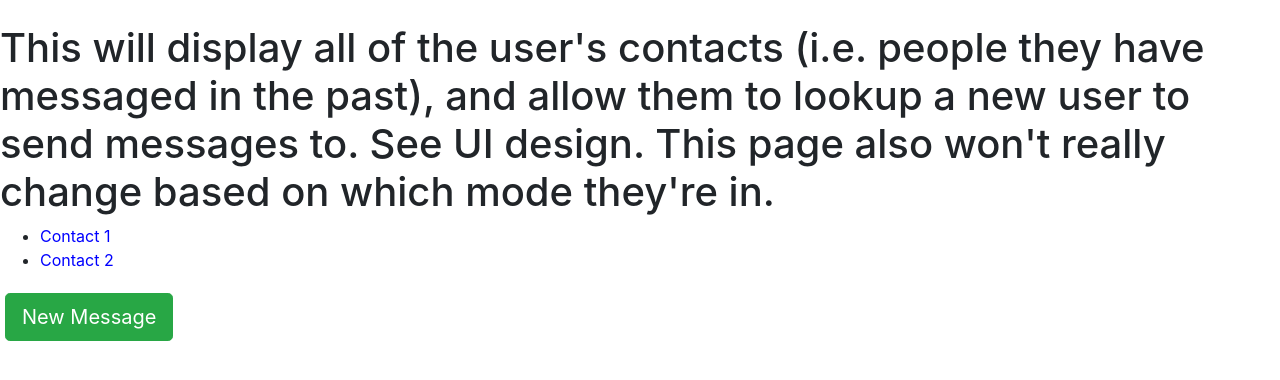
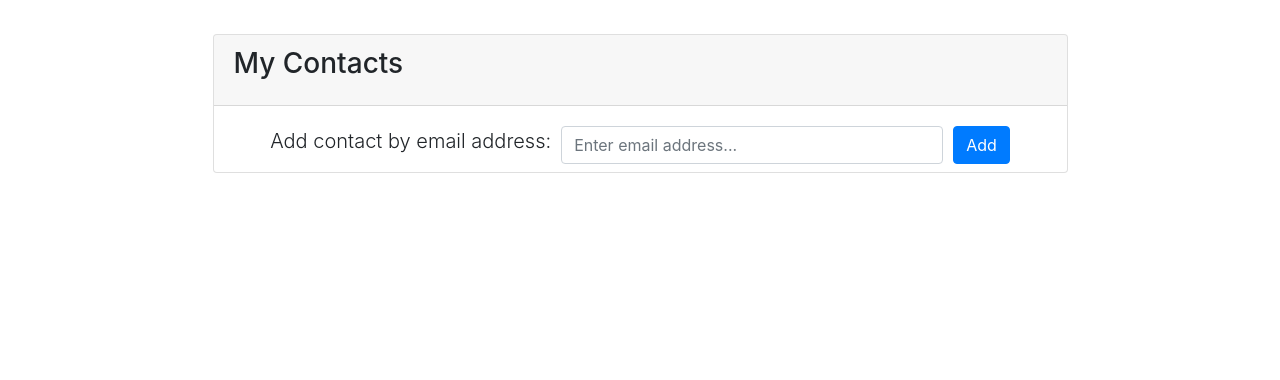
Before and after one commit to quinnlewis98/QuickTutor, a Django app: page /contacts/ in a window 1280 px wide. Shown: the part 56-436 px from the top of the page. Run offline with Django 3.2, Linux system fonts and the light colour scheme; the visitor is signed in with stand-in values (Sample User, id 1); data comes from the database, SQL or seed files in the repository; parts of the project's set-up code (start-up, migrations or seed data) failed here and were passed over; some libraries are stand-ins or nearby versions.

Commit message:
messaging feature! the way the messages are displayed needs to be styled still

```diff
--- a/app/admin.py
+++ b/app/admin.py
@@ -1,9 +1,11 @@
 from django.contrib import admin
 from django.contrib.auth.admin import UserAdmin as DjangoUserAdmin
-from .models import Request, User
+from .models import Request, User, Message, Conversation
 # Register your models here.
 admin.site.register(Request)
 admin.site.register(User)
+admin.site.register(Message)
+admin.site.register(Conversation)
 
 
 class UserAdmin(DjangoUserAdmin):
--- a/app/static/app/style.css
+++ b/app/static/app/style.css
@@ -57,8 +57,18 @@
     padding: 20px;
   }
 
-  #viewProfile, #editButton, #offerHelp {
+#viewProfile, #editButton, #offerHelp {
     background-color: #6cbcaf;
     border-color: #6cbcaf;
     color: white;
-  }
+}
+
+.message {
+    margin-top: auto;
+    margin-bottom: auto;
+    margin-left: 10px;
+    border-radius: 25px;
+    background-color: #82ccdd;
+    padding: 10px;
+    position: relative;
+}
--- a/app/templates/app/contacts.html
+++ b/app/templates/app/contacts.html
@@ -8,7 +8,10 @@
     <!-- Bootstrap CSS -->
     <link rel="stylesheet" href="https://stackpath.bootstrapcdn.com/bootstrap/4.4.1/css/bootstrap.min.css" integrity="sha384-Vkoo8x4CGsO3+Hhxv8T/Q5PaXtkKtu6ug5TOeNV6gBiFeWPGFN9MuhOf23Q9Ifjh" crossorigin="anonymous">
     <!-- Our CSS -->
-    <link rel="stylesheet" type="text/css" href="static/app/style.css">
+    <link rel="stylesheet" type="text/css" href="../../static/app/style.css">
+
+      {% load app_extras %} <!-- For zip function -->
+
     <title>Contacts</title>
   </head>
   <body>
@@ -48,15 +51,46 @@
 
     </nav><br>
 
-    <h1>This will display all of the user's contacts (i.e. people they have messaged in the past), and allow them
-    to lookup a new user to send messages to. See UI design. This page also won't really change based on which mode
-    they're in. </h1>
-    <ul>
-      <li> <a onclick="location.href = 'http://localhost:8000/messages/';"> <font color="blue"> Contact 1 </font> </a> </li>
-      <li> <a onclick="location.href = 'http://localhost:8000/messages/';"> <font color="blue"> Contact 2 </font> </a> </li>
-    </ul>
-    <button type="button" style="margin:5px;" class="btn btn-success btn-lg">New Message</button><br>
+    <div class="container">
+      <div class="row">
+        <div class="card w-75" style="margin: 10px auto;">
+          <div class="card-header" style="margin-bottom: 20px">
+            <div class="card-title"><h3>My Contacts</h3></div>
+          </div>
+          <!-- If the user has existing contacts/conversations, display them in a list below -->
+          {% if emails %}
+            <!-- Iterate through contacts and display in list -->
+            {% for email, name in emails|zip:names %}
+              <div class="row" style="margin-bottom: 20px; margin-left: 20px">
+                <p class="lead"> {{ name }} | {{ email }} </p>
+                <form action="/contacts/" method="post" style="margin-left: 20px;">
+                  {% csrf_token %}
+                  <input type="hidden" name="contact" value="{{ email }}">
+                  <input name="action" type="submit" value="Message" class="btn btn-primary">
+                </form>
+              </div>
+            {% endfor %}
+          <hr/>
+          {% endif %}
 
+    <!-- Add contact form below -->
+          <div class="row justify-content-center">
+          <p class="lead" style="margin-right: 5px;"> Add contact by email address: </p>
+          <form class="inline" action="/contacts/" method="post">
+            {% csrf_token %}
+            <div class="form-row align-items-center">
+              <div class="col-auto" style="margin-right: 5px;">
+                <input type="text" size="30" placeholder="Enter email address..." name="new_contact" class="form-control inline" style="margin-left: 5px;">
+              </div>
+              <div class="col-auto">
+                <input name="action" type="submit" value="Add" class="inline btn btn-primary">
+              </div>
+            </div>
+          </form>
+          </div>
+        </div>
+      </div>
+    </div>
 
     <!-- Optional JavaScript -->
     <!-- jQuery first, then Popper.js, then Bootstrap JS -->
--- a/app/views.py
+++ b/app/views.py
@@ -8,6 +8,7 @@ from .models import *
 from .forms import *
 from django.contrib import messages
 import datetime
+import requests as rq
 
 
 # Rendering views
@@ -229,8 +230,39 @@ def myRequest(request):
                 user.has_active_request = False
                 user.save()
 
-                # It should automatically add the tutor as a contact and direct you to a message with them!
-                return HttpResponseRedirect('/contacts/')
+                # Get the tutor's User object
+                tutor_user = User.objects.get(email=tutor)
+
+                # If the tutor is not in the user's contacts, add the tutor
+                if tutor_user not in user.contacts.all():
+                    user.contacts.add(tutor_user)
+                    user.save()
+                    # Create a new Conversation object with them (need to save before adding participants)
+                    conversation = Conversation()
+                    conversation.save()
+                    conversation.participants.add(user)
+                    conversation.participants.add(tutor_user)
+                    conversation.save()
+
+                # If the user is not in the tutor's contacts, add the user (pretty much guaranteed to happen)
+                if user not in tutor_user.contacts.all():
+                    tutor_user.contacts.add(user)
+                    tutor_user.save()
+
+                # Call helper method to get the correct Conversation object
+                conversation = getConversation(user.email, tutor)
+
+                # Get the last 50 messages, ordered from oldest to most recent
+                messages = conversation.messages.all().order_by('timestamp')[:50]
+
+                context = {
+                    'user': user,
+                    'other_user': tutor_user,
+                    'messages': messages,
+                }
+
+                # Send to messages page with this tutor!
+                return render(request, 'app/messages.html', context)
 
             # If it's a 'logout' request...
             elif request.POST.get('action') == 'Logout':
@@ -240,6 +272,7 @@ def myRequest(request):
         # Else, a GET request. just loading the page
         else:
             user = get_user(request)
+
             # If the user has a request, get it and pass it to the view for display
             if user.has_active_request:
                 my_request = Request.objects.get(user=user.email)
@@ -294,23 +327,154 @@ def profile(request):
 
 
 def contacts(request):
+    # Check if logged in
     if request.user.is_authenticated:
         # handle post request
         if request.method == 'POST':
+            # If it's a 'message' request...
+            if request.POST.get('action') == 'Message':
+                # Get the conversation object associated with this person.
+                user = get_user(request)
+                user_email = user.email
+                other_user_email = request.POST.get('contact')
+
+                # Call helper method to get the correct Conversation object
+                conversation = getConversation(user_email, other_user_email)
+
+                # Get the last 50 messages, ordered from oldest to most recent
+                messages = conversation.messages.all().order_by('timestamp')[:50]
+
+                # Get the other user
+                other_user = User.objects.filter(email=other_user_email)[0]
+
+                context = {
+                    'user': user,
+                    'other_user': other_user,
+                    'messages': messages,
+                }
+
+                return render(request, 'app/messages.html', context)
+
+            # If it's an 'Add' (contact) request...
+            if request.POST.get('action') == 'Add':
+                # Get user
+                user = get_user(request)
+
+                # Get contact to add
+                contact_to_add_email = request.POST.get('new_contact')
+                contact_exists = User.objects.filter(email=contact_to_add_email).exists()
+
+                # If a user with this email does not exist, or if you're trying to add yourself,
+                # just redirect to contacts page
+                if (not contact_exists or contact_to_add_email == user.email):
+                    return HttpResponseRedirect('/contacts/')
+
+                # Otherwise, check to see if this user is already a contact
+                else:
+                    contact_to_add = User.objects.get(email=contact_to_add_email)
+                    # If user is already a contact, just redirect to contacts page
+                    if contact_to_add in user.contacts.all():
+                        return HttpResponseRedirect('/contacts/')
+                    # If user is not already a contact...
+                    else:
+                        # Add as contact
+                        user.contacts.add(contact_to_add)
+                        user.save()
+
+                        # Add this user as contact for other user
+                        if (user not in contact_to_add.contacts.all()):
+                            contact_to_add.contacts.add(user)
+                            contact_to_add.save()
+
+                        # Create a new Conversation with them (need to save before adding participants)
+                        conversation = Conversation()
+                        conversation.save()
+                        conversation.participants.add(user)
+                        conversation.participants.add(contact_to_add)
+                        conversation.save()
+
+                        return HttpResponseRedirect('/contacts/')
+
             # If it's a 'logout' request...
             if request.POST.get('action') == 'Logout':
                 logout(request)
                 return HttpResponseRedirect('/')
+
         # handle get request
         else:
-            return render(request, 'app/contacts.html')
+            # Get current user to fetch list of contacts
+            user = get_user(request)
+
+            # Fetch list of contacts (query set of user objects)
+            contacts_users = user.contacts.all()
+
+            # Convert into list of emails and names
+            emails = []
+            names = []
+            for contact in contacts_users:
+                email = contact.email
+                emails.append(email)
+                name = contact.get_full_name()
+                names.append(name)
+
+            # Set context
+            context = {
+                'emails': emails,
+                'names': names,
+            }
+
+            return render(request, 'app/contacts.html', context)
+    # If not logged in, send to login page
     else:
         return HttpResponseRedirect('/')
 
 
 def messages(request):
+    # Check if user is logged in
     if request.user.is_authenticated:
-        return render(request, 'app/messages.html')
+        # If post request...
+        if request.method == 'POST':
+            # If it is a 'Send' (message) request
+            if request.POST.get('action') == 'Send':
+                # Get user
+                user = get_user(request)
+
+                # Get receiver
+                receiver_email = request.POST.get('receiver')
+                receiver = User.objects.get(email=receiver_email)
+
+                # Get message content
+                msg_content = request.POST.get('message')
+
+                # Create a new Message
+                message = Message()
+                message.timestamp = timezone.now()
+                message.sender = user
+                message.receiver = receiver
+                message.content = msg_content
+                message.save()
+
+                # Call helper method to get the correct Conversation object
+                conversation = getConversation(user.email, receiver_email)
+
+                # Add message to the conversation
+                conversation.messages.add(message)
+
+                # Get the last 50 messages, ordered from oldest to most recent
+                messages = conversation.messages.all().order_by('timestamp')[:50]
+
+                context = {
+                    'user': user,
+                    'other_user': receiver,
+                    'messages': messages,
+                }
+
+                return render(request, 'app/messages.html', context)
+
+        # handle get request
+        else:
+            return render(request, 'app/messages.html')
+    # If not logged in, send to login page
     else:
         return HttpResponseRedirect('/')
 
@@ -366,3 +530,14 @@ def calculate_timestamp(request):
         return "1 hour ago"
     elif minutes <= 1439:
         return str(int(minutes/60)) + " hours ago"
+
+
+# Helper method that takes two email addresses and finds the Conversation object between these two
+def getConversation(user1, user2):
+    # Get the conversations involving user1
+    all_conversations_user1 = Conversation.objects.filter(participants__email=user1)
+
+    # Filter these conversations by the other user to get the single conversation between these two users
+    conversation = all_conversations_user1.filter(participants__email=user2)[0]
+
+    return conversation
```
Also changed, not shown: app/models.py (+22 -3 lines), app/templates/app/messages.html (+51 -2 lines), app/migrations/0003_auto_20200407_1322.py (added), app/migrations/0004_auto_20200407_1711.py (added), app/migrations/0005_auto_20200407_2130.py (added).
